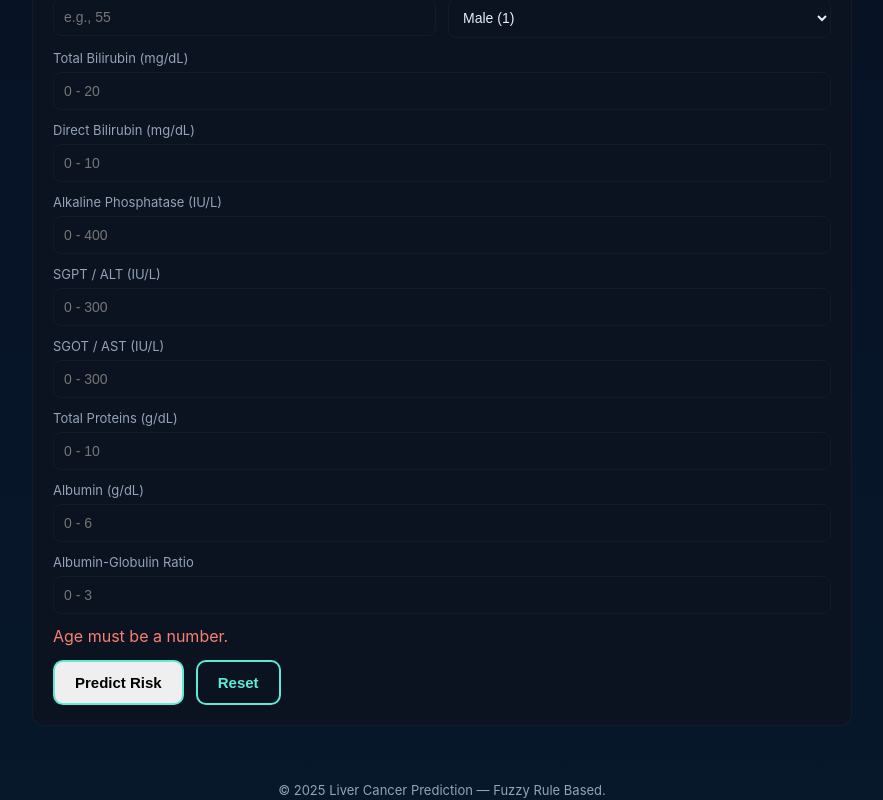
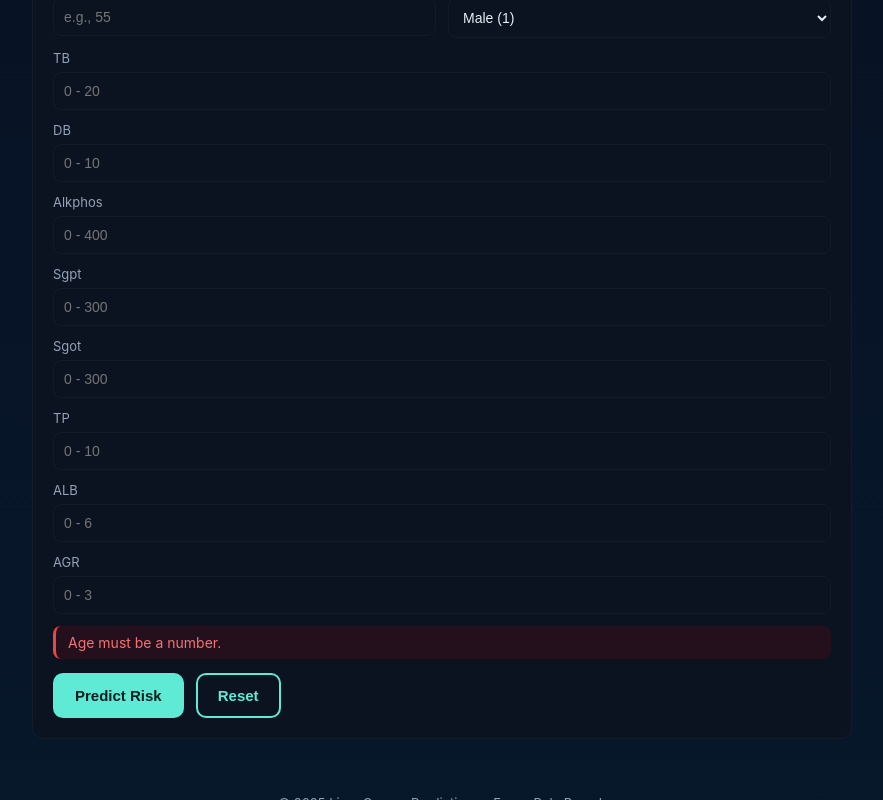
Before and after one commit to codeyaarmadhav/Liver-Cancer-Prediction-Frontend, a React (Vite) app: page /predict in a window 1280 px wide. Both pictures are taken after a click on the button "Predict Risk". Shown: the part 260-1060 px from the top of the page, without its empty margins (198-1081 px from the left). Built offline with nearby package versions, Linux system fonts and the light colour scheme.

Commit message:
predictform fixed

```diff
--- a/src/components/PredictForm.jsx
+++ b/src/components/PredictForm.jsx
@@ -15,7 +15,6 @@ const initial = {
   AGR: "",
 };
 
-// Define realistic value ranges (from ILPD dataset)
 const ranges = {
   Age: [1, 90],
   TB: [0, 20],
@@ -54,15 +53,9 @@ export default function PredictForm() {
 
   async function handlePredict() {
     setError(null);
-    setPrediction(null);
+    const v = validate();
+    if (v) return setError(v);
 
-    const v = validate();
-    if (v) {
-      setError(v);
-      return;
-    }
-
-    //  Map frontend variable names to backend schema
     const payload = {
       Age: parseFloat(form.Age),
       Gender: form.Gender === "1" ? "M" : "F",
@@ -79,15 +72,13 @@ export default function PredictForm() {
     try {
       setLoading(true);
       const res = await predictRisk(payload);
-      const data = {
+      setPrediction({
         risk_value: res.risk_score,
         risk_level: res.risk_category,
         message: res.message,
-      };
-      setPrediction(data);
+      });
     } catch (err) {
-      console.error(err);
-      setError(err?.response?.data?.detail || err.message || "Server error");
+      setError(err?.response?.data?.detail || "Server error");
     } finally {
       setLoading(false);
     }
@@ -96,8 +87,8 @@ export default function PredictForm() {
   return (
     <div className="form-wrap">
       <h2>Enter Test Values</h2>
-      <p style={{ color: "var(--muted)" }}>
-        Enter floating numeric values (no negatives). Follow normal lab report units.
+      <p className="hero-text">
+        Enter numeric values only — match your lab units.
       </p>
 
       <style>{`
@@ -106,9 +97,12 @@ export default function PredictForm() {
           -webkit-appearance: none;
           margin: 0;
         }
-        input[type=number] { -moz-appearance: textfield; }
+        input[type=number] {
+          -moz-appearance: textfield;
+        }
       `}</style>
 
+      {/* Compact grouping */}
       <div className="form-row">
         <div className="form-col">
           <label>Age (years)</label>
@@ -117,7 +111,6 @@ export default function PredictForm() {
             value={form.Age}
             onChange={onChange}
             type="number"
-            inputMode="decimal"
             placeholder="e.g., 55"
           />
         </div>
@@ -130,27 +123,16 @@ export default function PredictForm() {
         </div>
       </div>
 
-      {[
-        ["TB", "Total Bilirubin (mg/dL)"],
-        ["DB", "Direct Bilirubin (mg/dL)"],
-        ["Alkphos", "Alkaline Phosphatase (IU/L)"],
-        ["Sgpt", "SGPT / ALT (IU/L)"],
-        ["Sgot", "SGOT / AST (IU/L)"],
-        ["TP", "Total Proteins (g/dL)"],
-        ["ALB", "Albumin (g/dL)"],
-        ["AGR", "Albumin-Globulin Ratio"],
-      ].map(([k, label]) => (
+      {Object.entries(ranges)
+        .filter(([k]) => k !== "Age")
+        .map(([k, [min, max]]) => (
           <div key={k} className="form-row">
             <div className="form-col">
-            <label>{label}</label>
+              <label>{k}</label>
               <input
                 name={k}
                 type="number"
-              inputMode="decimal"
-              step="any"
-              min={ranges[k][0]}
-              max={ranges[k][1]}
-              placeholder={`${ranges[k][0]} - ${ranges[k][1]}`}
+                placeholder={`${min} - ${max}`}
                 value={form[k]}
                 onChange={onChange}
               />
@@ -158,10 +140,10 @@ export default function PredictForm() {
           </div>
         ))}
 
-      {error && <div style={{ color: "salmon", marginTop: 8 }}>{error}</div>}
+      {error && <div className="error-box">{error}</div>}
 
       <div className="form-actions">
-        <button className="btn" onClick={handlePredict} disabled={loading}>
+        <button className="btn primary-btn" onClick={handlePredict} disabled={loading}>
           {loading ? "Predicting..." : "Predict Risk"}
         </button>
         <button
--- a/src/index.css
+++ b/src/index.css
@@ -209,6 +209,17 @@ input, select{
   font-size:13px;
 }
 
+.error-box {
+  margin-top: 10px;
+  color: #f87171;
+  font-size: 14px;
+  background: rgba(255,0,0,0.1);
+  padding: 8px 12px;
+  border-radius: 8px;
+  border-left: 3px solid #ef4444;
+}
+
+
 /* ========================= */
 /* RESPONSIVE RULES */
 /* ========================= */
```
Lines whose indentation alone changed are shown as unchanged.
